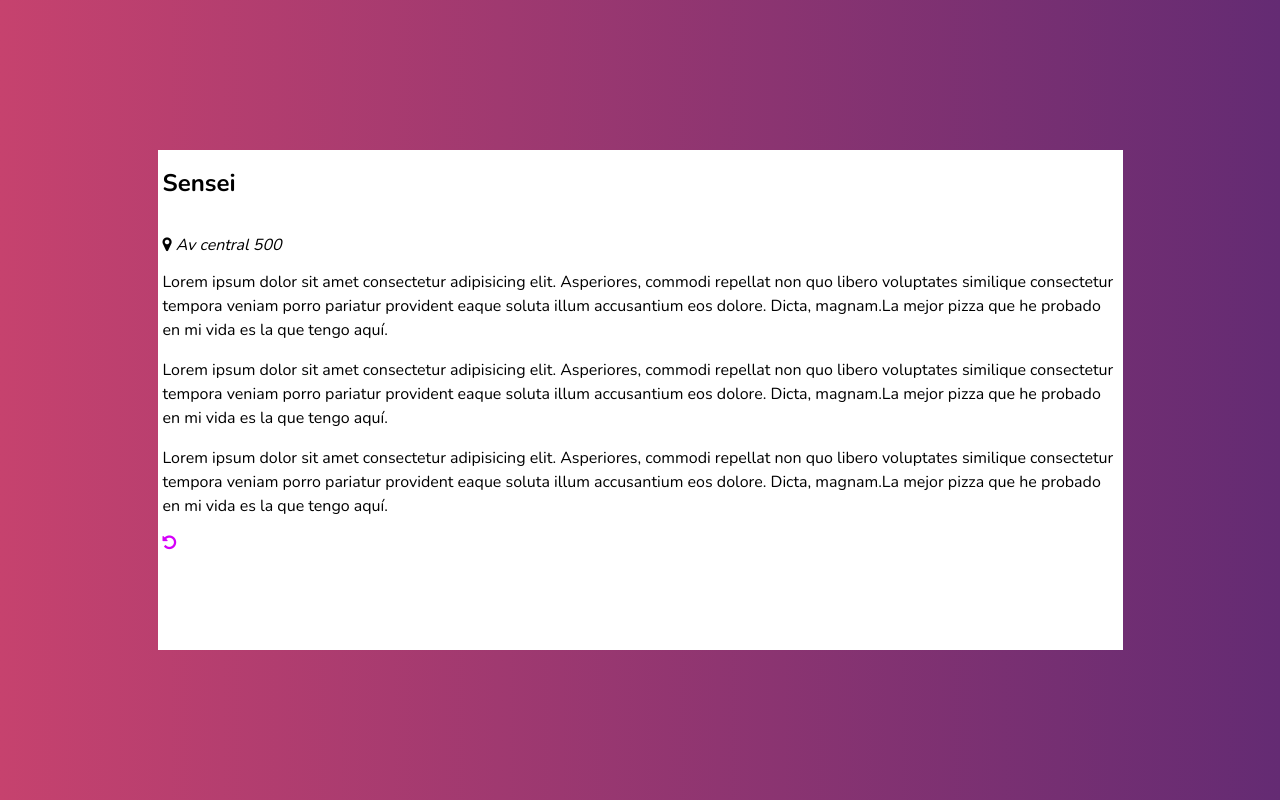
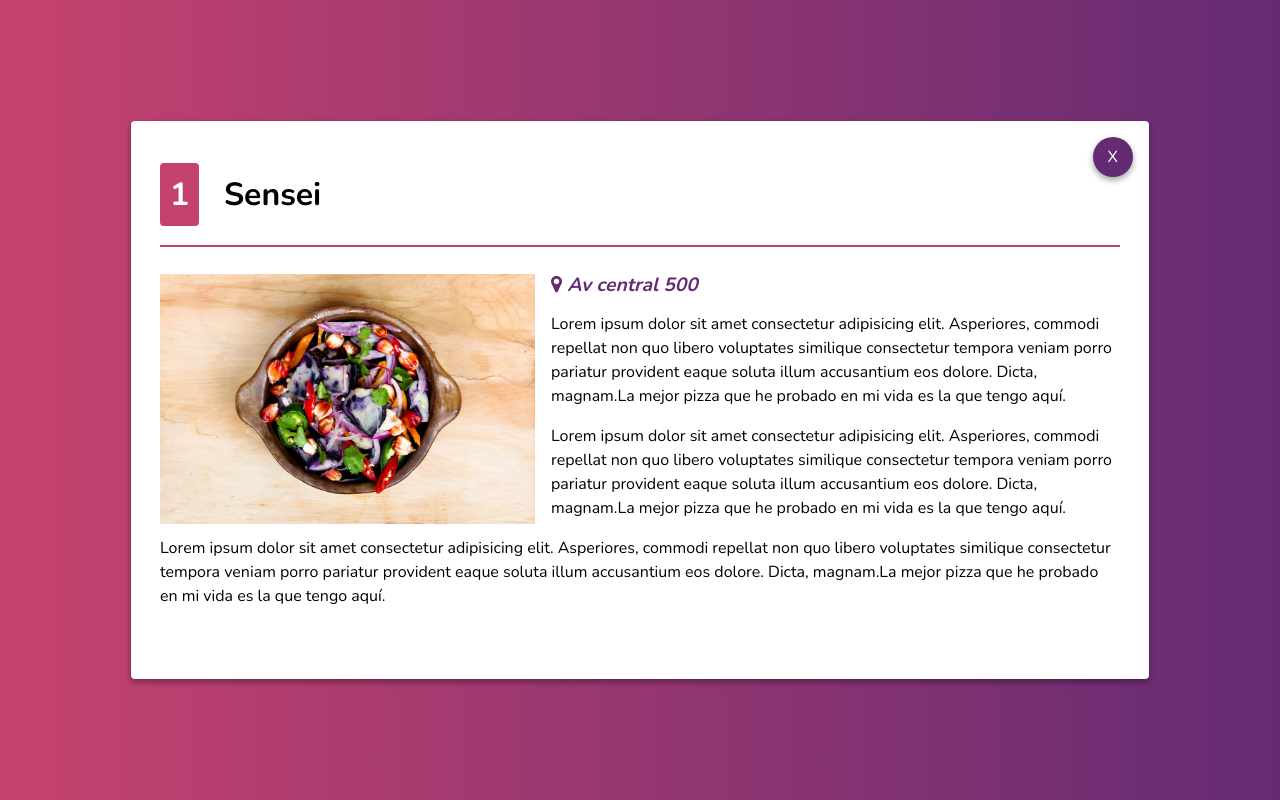
Before and after one commit to osvaldovarela/boletines_cf, a website: page restaurantes/sensei.html in a window 1280 px wide. Drawn offline with nearby package versions, Linux system fonts and the light colour scheme.

Commit message:
nuevos cambios

```diff
--- a/assets/css/main.css
+++ b/assets/css/main.css
@@ -36,11 +36,43 @@ html {
   width: 100%;
   height: 100%;
   background-color: white;
-  padding-left: 5px;
+  padding: 1.8em;
+  /* Sombras diferenciaHorizontal diferenciaVertical desenfoque amplitud color */
+  /* efecto discreto, realista*/
+  box-shadow: 0 3px 6px rgba(0, 0, 0, 0.16), 0 3px 6px rgba(0, 0, 0, 0.23);
+  border-radius: 4px;
+  position: relative;
+}
+
+.actions {
+  position: absolute;
+  top: 1em;
+  right: 1em;
+}
+
+.close {
+  height: 40px;
+  width: 40px;
+  color: white;
+  border-radius: 50%;
+  background-color: #642b73;
+  display: inline-block;
+  box-shadow: 0 3px 6px rgba(0, 0, 0, 0.16), 0 3px 6px rgba(0, 0, 0, 0.23);
+  font-weight: 300;
+  cursor: pointer;
+  display: flex;
+  align-items: center;
+  justify-content: center;
+}
+
+.close:hover {
+  background-color: #808080;
+  color: white;
 }
 
 .title {
   text-transform: uppercase;
+  text-align: center;
 }
 
 .table {
@@ -48,28 +80,65 @@ html {
   border-spacing: 0;
 }
 
-.table td, .table th {
+.table td,
+.table th {
   padding: 1em;
   text-align: left;
 }
 
-.table tbody:nth-child(even) { background-color: #f3e5f5 }
+.table tbody:nth-child(even) {
+  background-color: #f3e5f5;
+}
 
 td {
   border: 1px;
 }
 
-.fa-star, .fa-star-o {
+.fa-star,
+.fa-star-o {
   color: #ffc400;
 }
 
 a {
   text-decoration: none;
-  color: #d500f9
+  color: #d500f9;
 }
 
-
+a:hover {
+  opacity: 0.8;
+}
 .paragraph {
   line-height: 1.5em;
   font-weight: 300px;
 }
+
+/* Bordes */
+
+.title-item {
+  /* border-bottom:  solid;
+  border-width: 2px;
+  border-color: #c6426e; */
+  font-size: 2em;
+  border-bottom: 2px solid #c6426e;
+  padding-bottom: 1em;
+}
+
+.address {
+  font-weight: bold;
+  color: #642b73;
+  font-size: 1.2em;
+}
+
+.main-image {
+  float: left;
+  margin-right: 1em;
+  height: 250px;
+}
+
+.position {
+  background-color: #c6426e;
+  color: white;
+  padding: 10px;
+  border-radius: 4px;
+  margin-right: 0.5em;
+}
--- /dev/null
+++ b/package.json
@@ -0,0 +1,5 @@
+{
+  "dependencies": {
+    "animate.css": "^4.1.1"
+  }
+}
--- a/restaurantes/sensei.html
+++ b/restaurantes/sensei.html
@@ -13,17 +13,24 @@
     />
     <link rel="stylesheet" href="../font-awesome/css/font-awesome.min.css">
     <link rel="stylesheet" href="../assets/css/main.css" />
+    <link rel="stylesheet" href="../node_modules/animate.css/animate.css">
   </head>
   <body>
     <div class="container">
-      <div class="content">
+      <div class="content animate__animated animate__fadeInDown">
+        <div class="actions">
+          <a href="../" class="close">
+            <span>X</span>
+          </a>
+
+        </div>
         <header>
-          <h2>Sensei</h2>
+          <h2 class="title-item"><span class="position">1</span> Sensei</h2>
         </header>
         <section>
-          <img src="" alt="">
+          <img src="../assets/images/sensei.jpg"  class="main-image" alt="Delisiosa ensalada" />
           <div class="text">
-            <address><i class="fa fa-map-marker" aria-hidden="true"></i> Av central 500</address>
+            <address class="address"><i class="fa fa-map-marker" aria-hidden="true"></i> Av central 500</address>
             <p class="paragraph">
               Lorem ipsum dolor sit amet consectetur adipisicing elit. Asperiores, commodi repellat non quo libero voluptates similique consectetur tempora veniam porro pariatur provident eaque soluta illum accusantium eos dolore. Dicta, magnam.La mejor pizza que he probado en mi vida es la que tengo aquí.</p
             </p>
@@ -33,9 +40,7 @@
             <p class="paragraph">
               Lorem ipsum dolor sit amet consectetur adipisicing elit. Asperiores, commodi repellat non quo libero voluptates similique consectetur tempora veniam porro pariatur provident eaque soluta illum accusantium eos dolore. Dicta, magnam.La mejor pizza que he probado en mi vida es la que tengo aquí.</p
             </p>
-
           </div>
-          <a href="https://osvaldovarela.github.io/boletines_cf/"><i class="fa fa-undo" aria-hidden="true"></i></a>
         </section>
       </div>
     </div>
```
Also changed, not shown: index.html (+9 -5 lines), assets/images/sensei.jpg (added), 1 other file.
